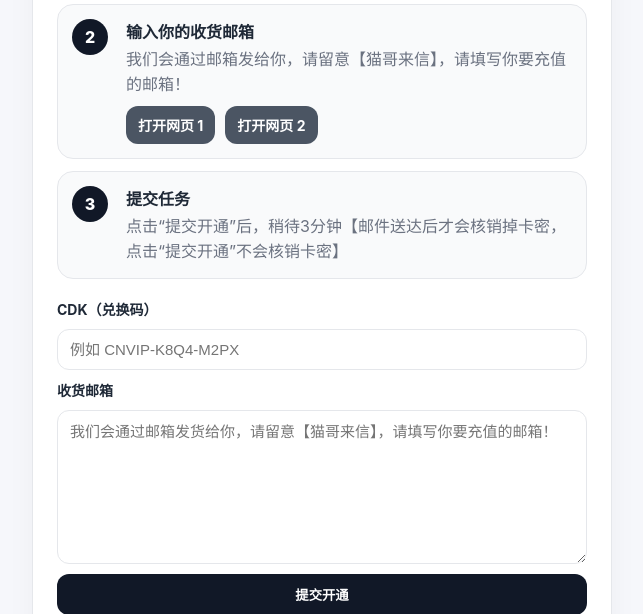
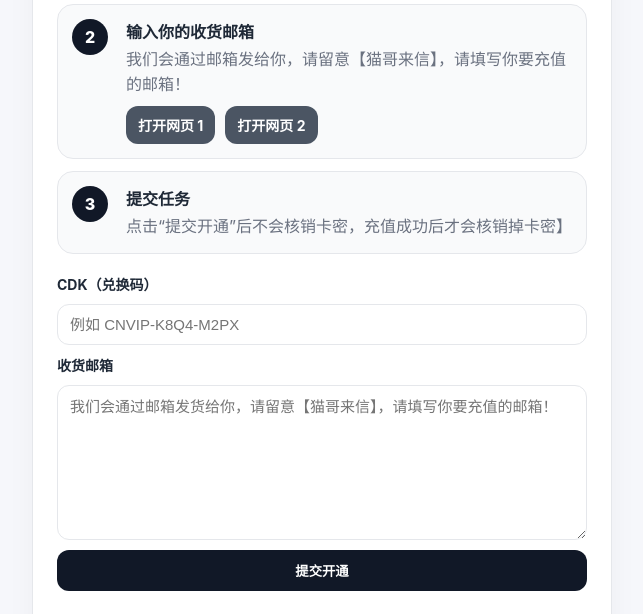
Before and after one commit to chennuo2233-png/vip-cdk-center, a Flask app: page /redeem in a window 1280 px wide. Shown: the part 315-929 px from the top of the page, without its empty margins (318-961 px from the left). Run offline with Flask 3, Linux system fonts and the light colour scheme; data comes from the database, SQL or seed files in the repository; data that the repository does not hold is empty.

Commit message:
Update redeem.html

```diff
--- a/templates/redeem.html
+++ b/templates/redeem.html
@@ -28,7 +28,7 @@
       <div class="step-num">3</div>
       <div>
         <h2>提交任务</h2>
-        <p>点击“提交开通”后，稍待3分钟【邮件送达后才会核销掉卡密，点击“提交开通”不会核销卡密】</p>
+        <p>点击“提交开通”后不会核销卡密，充值成功后才会核销掉卡密】</p>
       </div>
     </div>
   </div>
```
